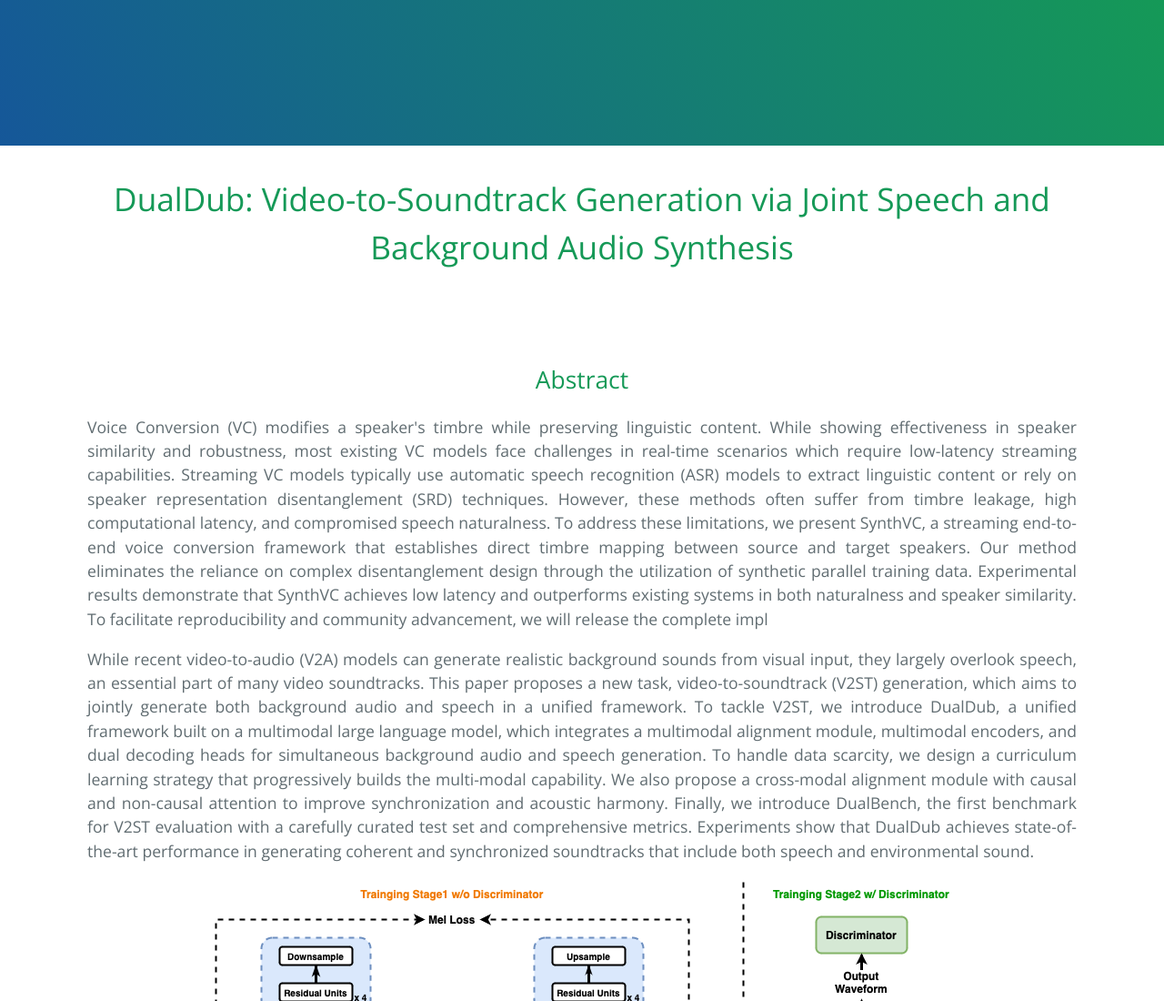
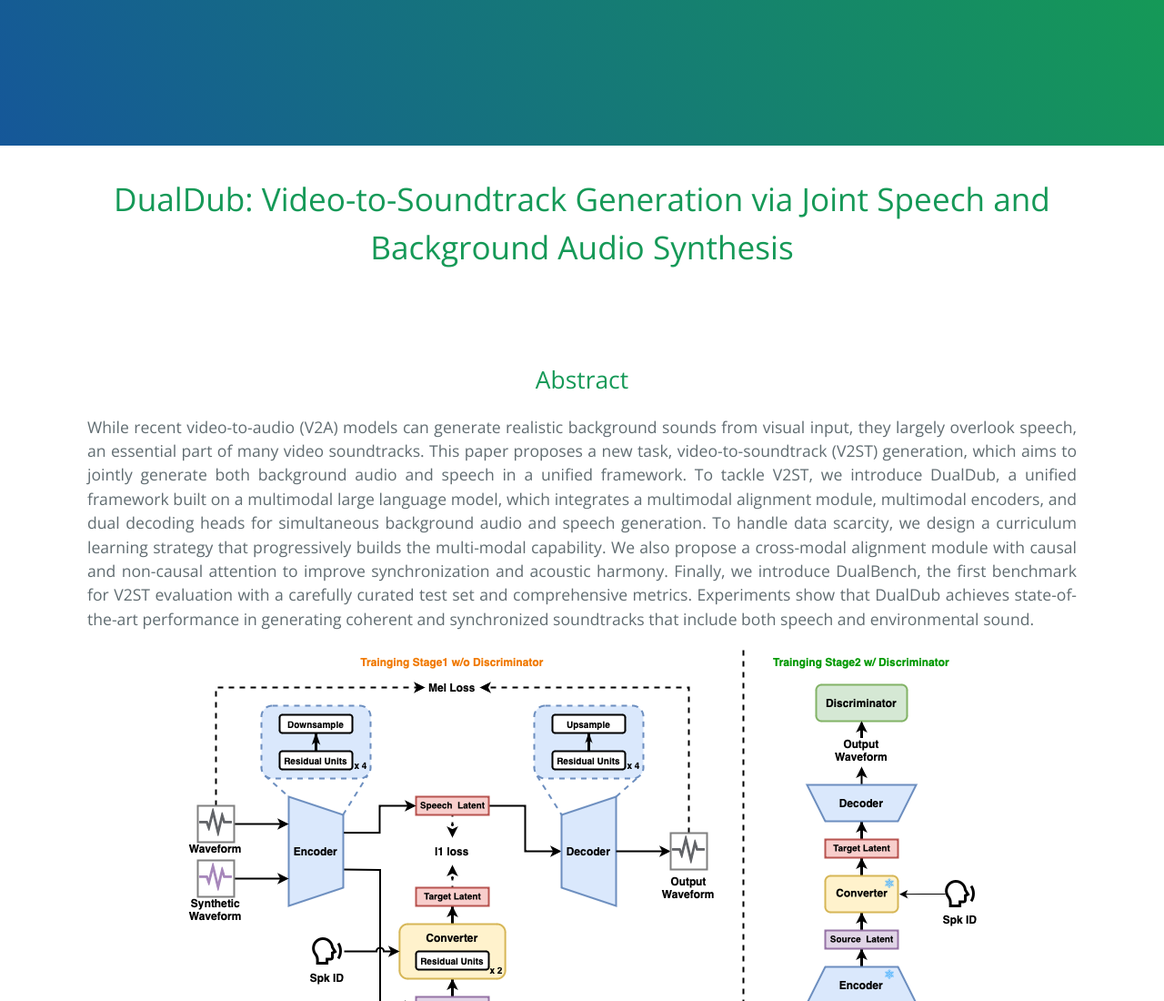
Before and after one commit to wjtian-wonderful/DualDubDemo, a plain HTML site: page index.html in a window 1280 px wide. Shown: the top 1100 px of the page at 91% size. Drawn offline with nearby package versions, Linux system fonts and the light colour scheme.

Commit message:
fix abstract

```diff
--- a/index.html
+++ b/index.html
@@ -31,7 +31,7 @@
 
     <br><br>
     <h2 id="abstract" style="text-align: center;">Abstract<a name="abstract"></a></h2>
-    <p style="text-align: justify;">Voice Conversion (VC) modifies a speaker's timbre while preserving linguistic content. While showing effectiveness in speaker similarity and robustness, most existing VC models face challenges in real-time scenarios which require low-latency streaming capabilities. Streaming VC models typically use automatic speech recognition (ASR) models to extract linguistic content or rely on speaker representation disentanglement (SRD) techniques. However, these methods often suffer from timbre leakage, high computational latency, and compromised speech naturalness. To address these limitations, we present SynthVC, a streaming end-to-end voice conversion framework that establishes direct timbre mapping between source and target speakers. Our method eliminates the reliance on complex disentanglement design through the utilization of synthetic parallel training data. Experimental results demonstrate that SynthVC achieves low latency and outperforms existing systems in both naturalness and speaker similarity. To facilitate reproducibility and community advancement, we will release the complete impl</p>
+    <!-- <p style="text-align: justify;">Voice Conversion (VC) modifies a speaker's timbre while preserving linguistic content. While showing effectiveness in speaker similarity and robustness, most existing VC models face challenges in real-time scenarios which require low-latency streaming capabilities. Streaming VC models typically use automatic speech recognition (ASR) models to extract linguistic content or rely on speaker representation disentanglement (SRD) techniques. However, these methods often suffer from timbre leakage, high computational latency, and compromised speech naturalness. To address these limitations, we present SynthVC, a streaming end-to-end voice conversion framework that establishes direct timbre mapping between source and target speakers. Our method eliminates the reliance on complex disentanglement design through the utilization of synthetic parallel training data. Experimental results demonstrate that SynthVC achieves low latency and outperforms existing systems in both naturalness and speaker similarity. To facilitate reproducibility and community advancement, we will release the complete impl</p> -->
     <p style="text-align: justify;">
       While recent video-to-audio (V2A) models can generate realistic background sounds from visual input, they largely overlook speech, an essential part of many video soundtracks.
       This paper proposes a new task, video-to-soundtrack (V2ST) generation, which aims to jointly generate both background audio and speech in a unified framework.
```
